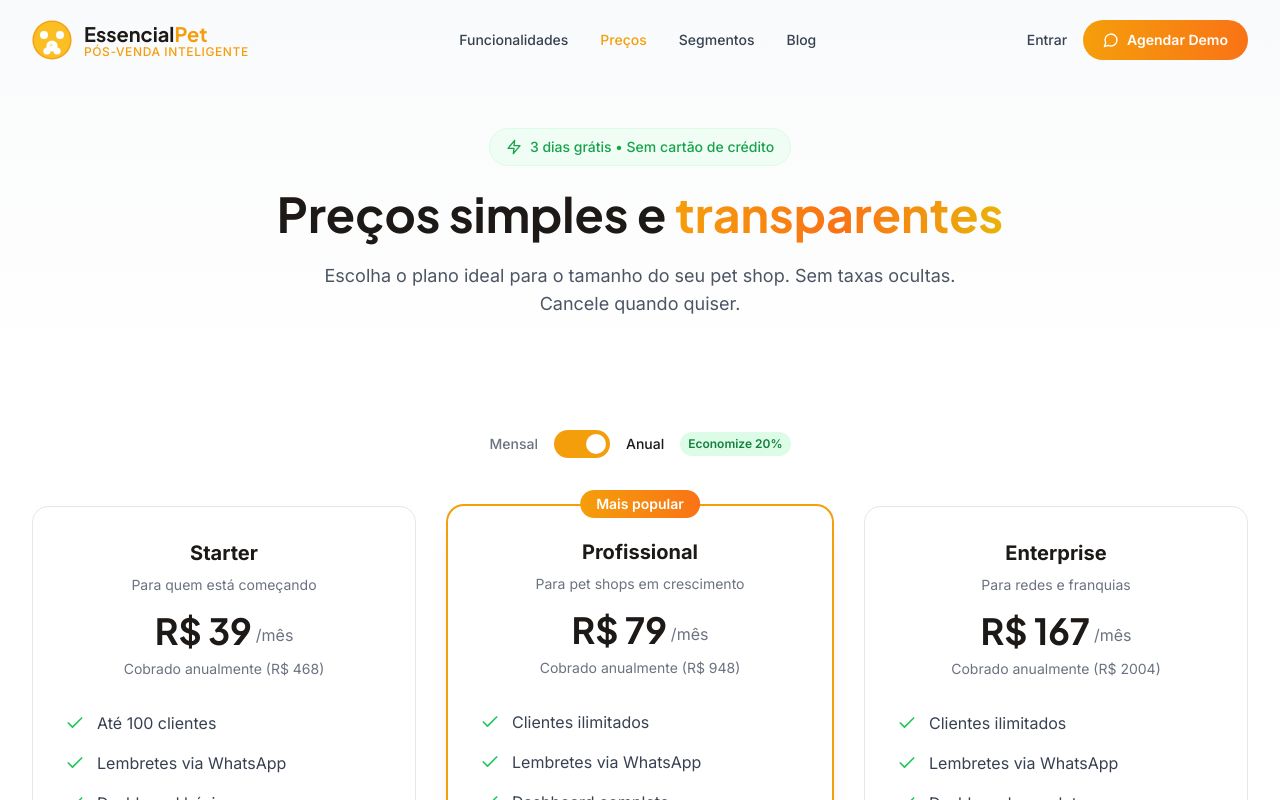
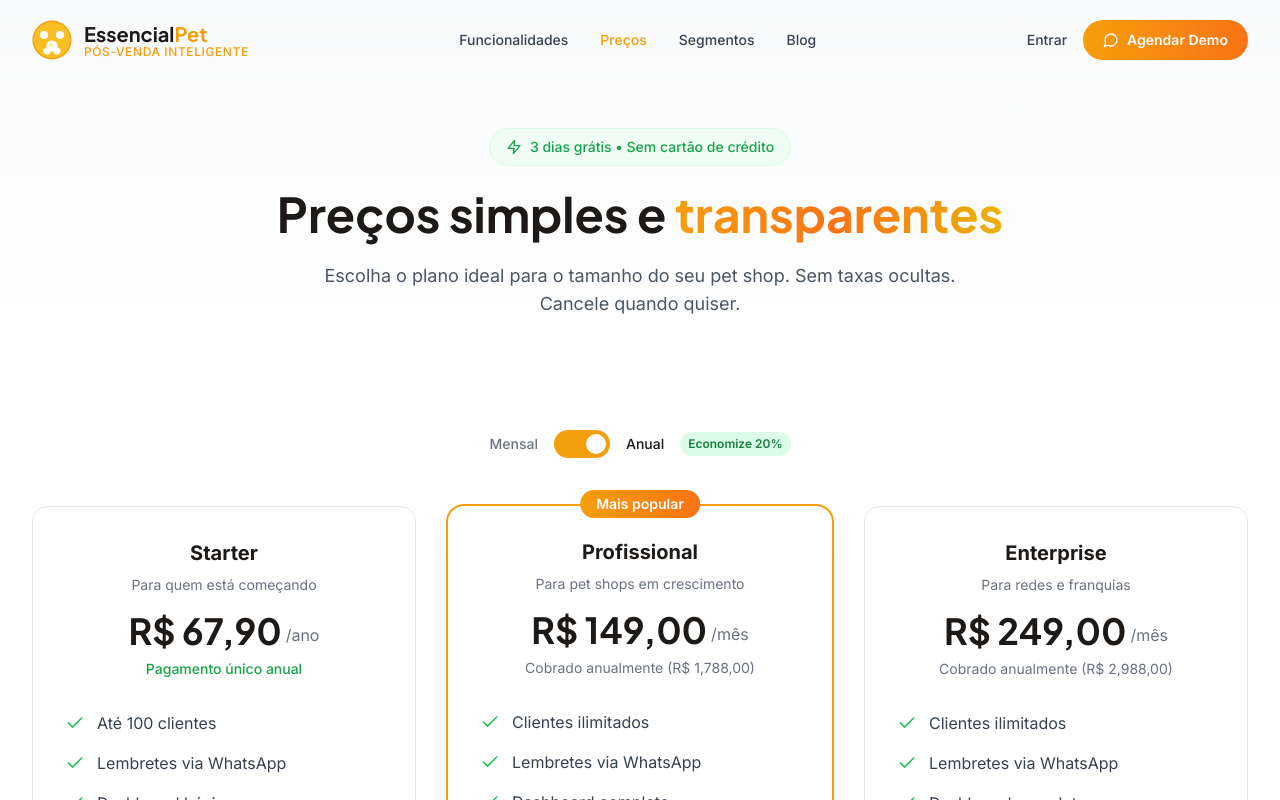
Before and after one commit to jrdias1/PetControl-site, a React (Vite) app: page /preco in a window 1280 px wide. Shown: the top 800 px of the page. Built offline with nearby package versions, Linux system fonts and the light colour scheme.

Commit message:
Ajuste preços: Starter 67.90/99.90, Pro 149/179, Enterprise 249/299

```diff
--- a/src/pages/Preco.jsx
+++ b/src/pages/Preco.jsx
@@ -59,8 +59,9 @@ function PricingSection() {
     {
       name: 'Starter',
       description: 'Para quem está começando',
-      priceMonthly: 47,
-      priceAnnual: 39,
+      priceMonthly: 99.90,
+      priceAnnual: 67.90,
+      annualTotal: true, // pagamento único anual
       features: [
         { text: 'Até 100 clientes', included: true },
         { text: 'Lembretes via WhatsApp', included: true },
@@ -76,8 +77,8 @@ function PricingSection() {
     {
       name: 'Profissional',
       description: 'Para pet shops em crescimento',
-      priceMonthly: 97,
-      priceAnnual: 79,
+      priceMonthly: 179,
+      priceAnnual: 149,
       features: [
         { text: 'Clientes ilimitados', included: true },
         { text: 'Lembretes via WhatsApp', included: true },
@@ -93,8 +94,8 @@ function PricingSection() {
     {
       name: 'Enterprise',
       description: 'Para redes e franquias',
-      priceMonthly: 197,
-      priceAnnual: 167,
+      priceMonthly: 299,
+      priceAnnual: 249,
       features: [
         { text: 'Clientes ilimitados', included: true },
         { text: 'Lembretes via WhatsApp', included: true },
@@ -159,13 +160,20 @@ function PricingSection() {
                 <p className="text-gray-500 text-sm mb-4">{plan.description}</p>
                 <div className="flex items-end justify-center gap-1">
                   <span className="text-4xl font-display font-bold text-dark-900">
-                    R$ {annual ? plan.priceAnnual : plan.priceMonthly}
+                    R$ {(annual ? plan.priceAnnual : plan.priceMonthly).toLocaleString('pt-BR', { minimumFractionDigits: 2, maximumFractionDigits: 2 }).replace('.', ',')}
                   </span>
-                  <span className="text-gray-500 mb-1">/mês</span>
+                  <span className="text-gray-500 mb-1">
+                    {annual && plan.annualTotal ? '/ano' : '/mês'}
+                  </span>
                 </div>
-                {annual && (
+                {annual && !plan.annualTotal && (
                   <p className="text-sm text-gray-500 mt-2">
-                    Cobrado anualmente (R$ {plan.priceAnnual * 12})
+                    Cobrado anualmente (R$ {(plan.priceAnnual * 12).toLocaleString('pt-BR', { minimumFractionDigits: 2, maximumFractionDigits: 2 }).replace('.', ',')})
+                  </p>
+                )}
+                {annual && plan.annualTotal && (
+                  <p className="text-sm text-green-600 font-medium mt-2">
+                    Pagamento único anual
                   </p>
                 )}
               </div>
```
